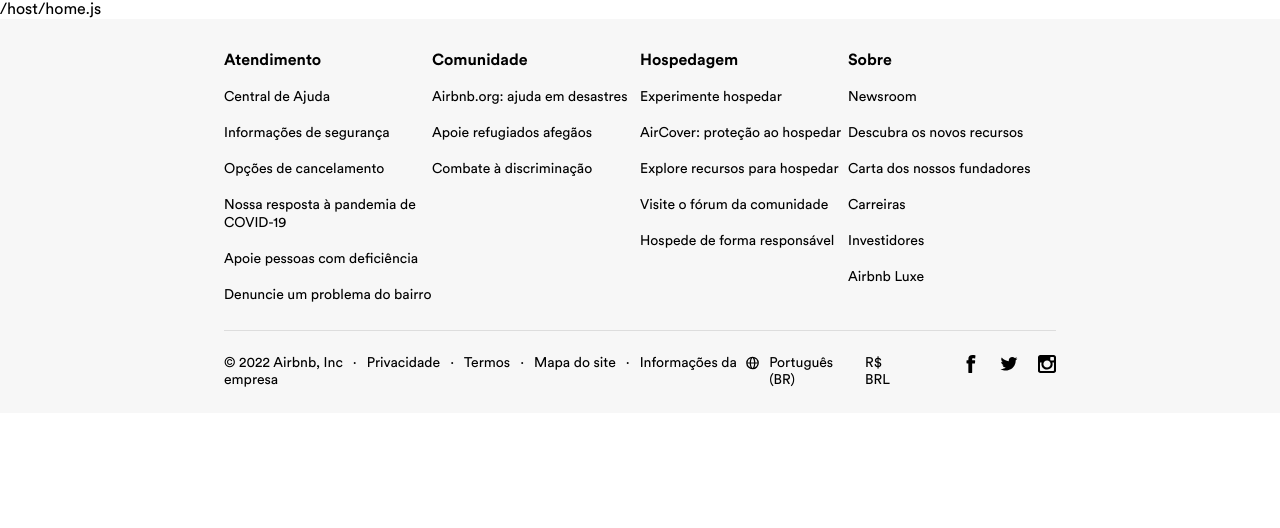
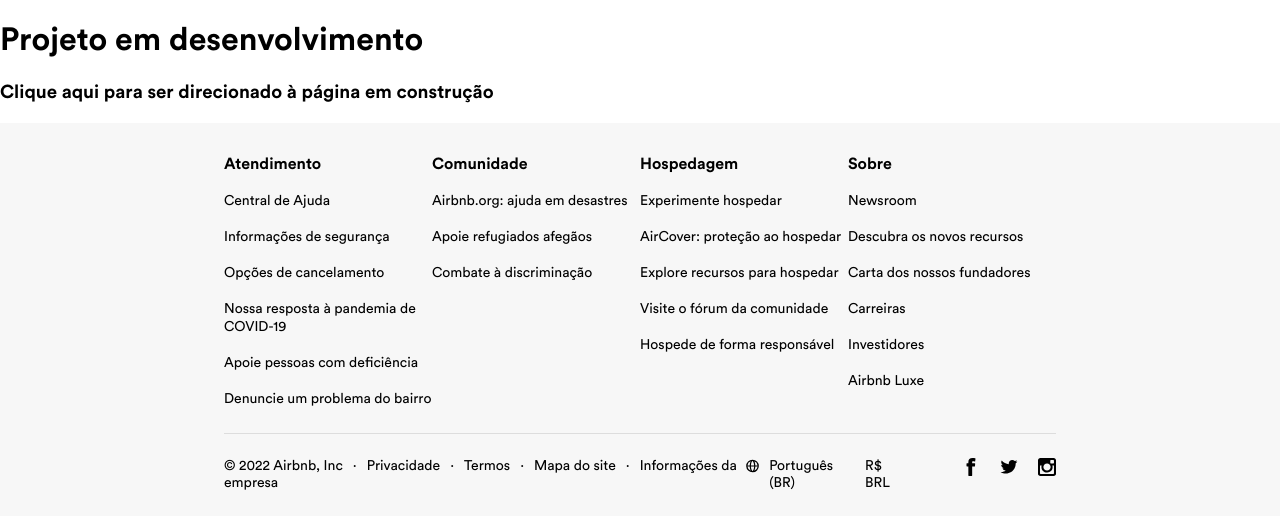
Before and after one commit to junioranheu/landing-page-airbnb, a Next.js app: page / in a window 1280 px wide. Shown: the top 528 px of the page. Built offline with nearby package versions, Linux system fonts and the light colour scheme.

Commit message:
ajuste provisório em index.js

```diff
--- a/pages/index.js
+++ b/pages/index.js
@@ -4,7 +4,10 @@
     return (
         <div>
             <Link href='/host/home'>
-                <a>/host/home.js</a>
+                <a>
+                    <h1>Projeto em desenvolvimento</h1>
+                    <h3>Clique aqui para ser direcionado à página em construção</h3>
+                </a>
             </Link>
         </div>
     )
```
